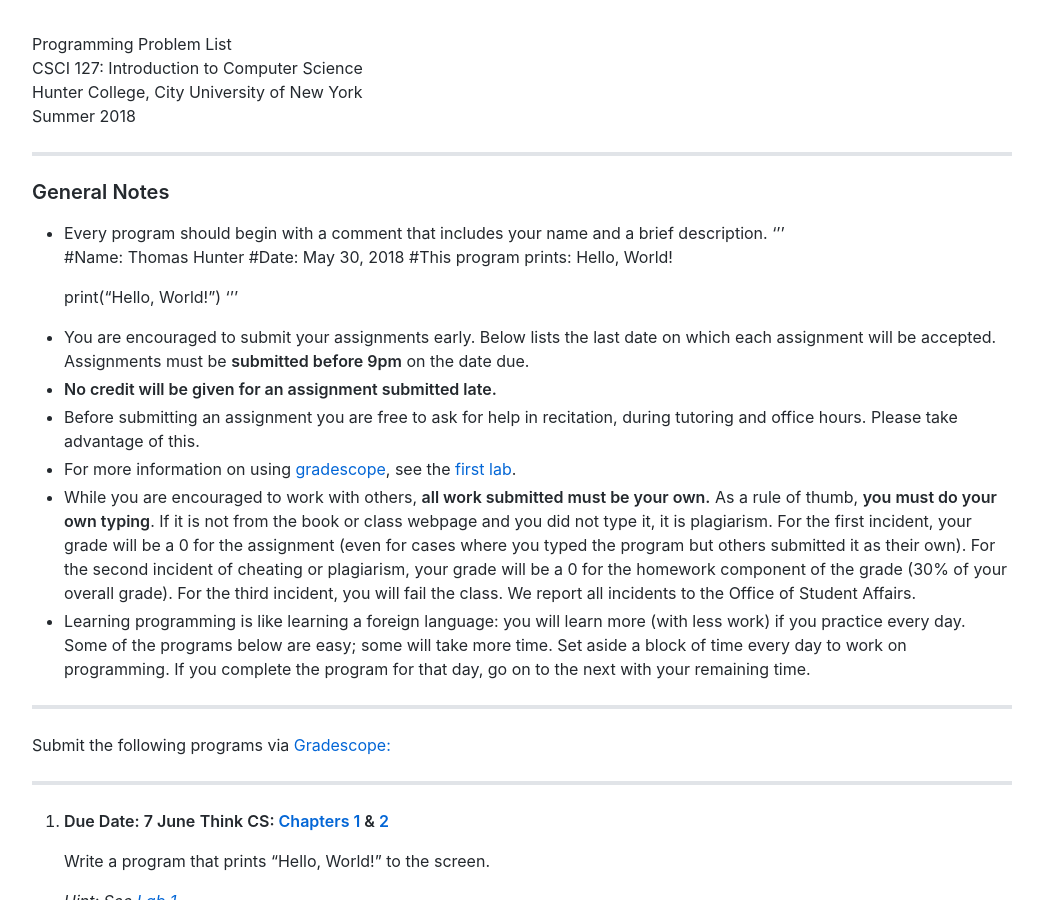
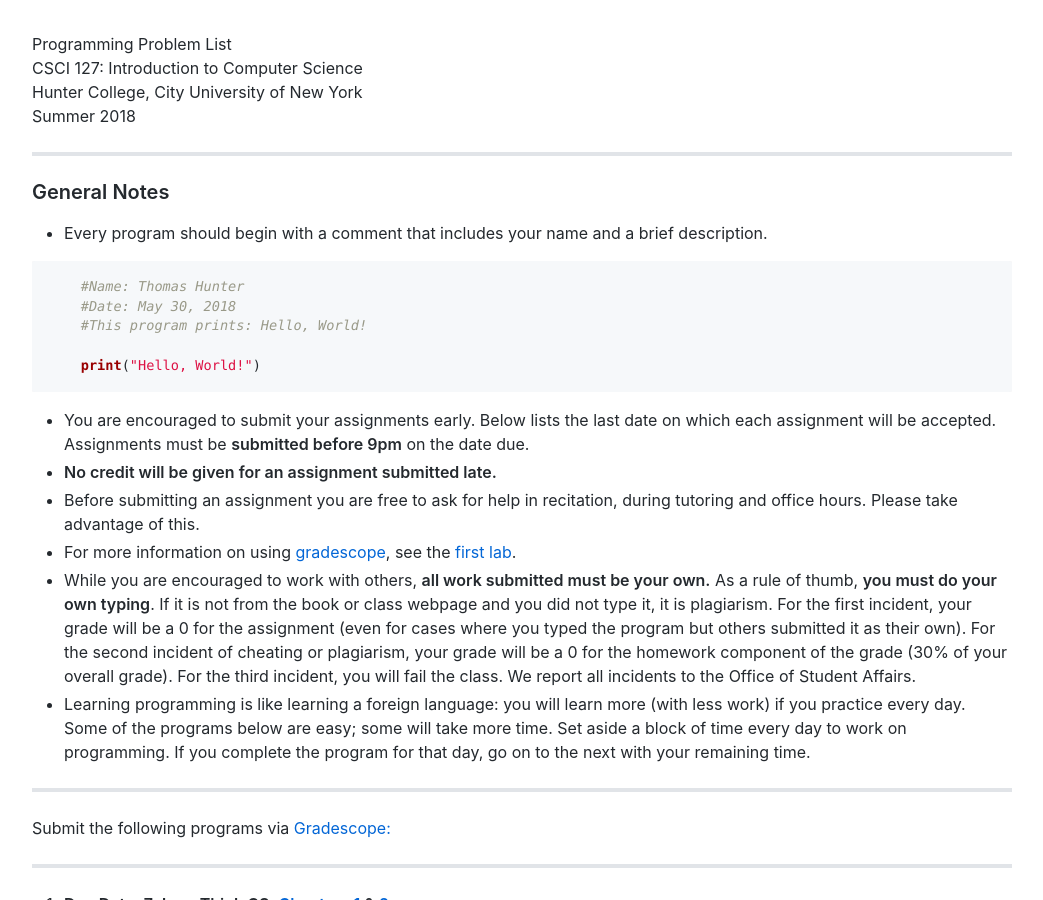
Before and after one commit to maryash/maryash.github.io, a Jekyll site: the page built from s18/assignments.md, in a window 1280 px wide and 900 px high. Shown: the whole window, without its empty margins (118-1161 px from the left). Built offline with Jekyll 4.4.1, drawn with Linux system fonts in a browser that asks for light colours; comment, search, counter and statistics services are not loaded.

Commit message:
Update assignments.md

````diff
--- a/s18/assignments.md
+++ b/s18/assignments.md
@@ -12,13 +12,15 @@ Summer 2018
 ### General Notes
 
 *   Every program should begin with a comment that includes your name and a brief description.
-'''
+
+```python
     #Name: Thomas Hunter
     #Date: May 30, 2018
     #This program prints: Hello, World!
 
     print("Hello, World!")
-'''
+```
+
 *   You are encouraged to submit your assignments early. Below lists the last date on which each assignment will be accepted. Assignments must be **submitted before 9pm** on the date due.
 *   **No credit will be given for an assignment submitted late.**
 *   Before submitting an assignment you are free to ask for help in recitation, during tutoring and office hours. Please take advantage of this.
````
